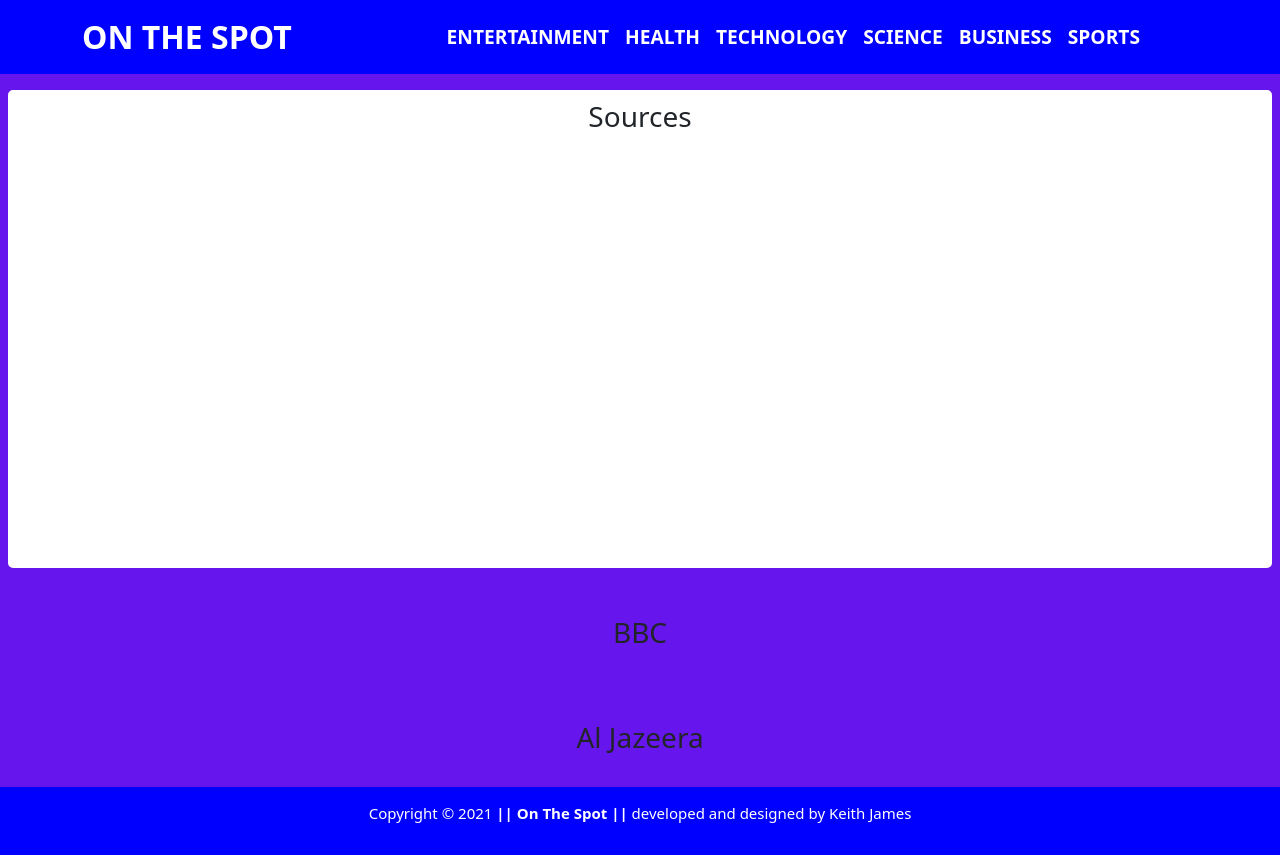
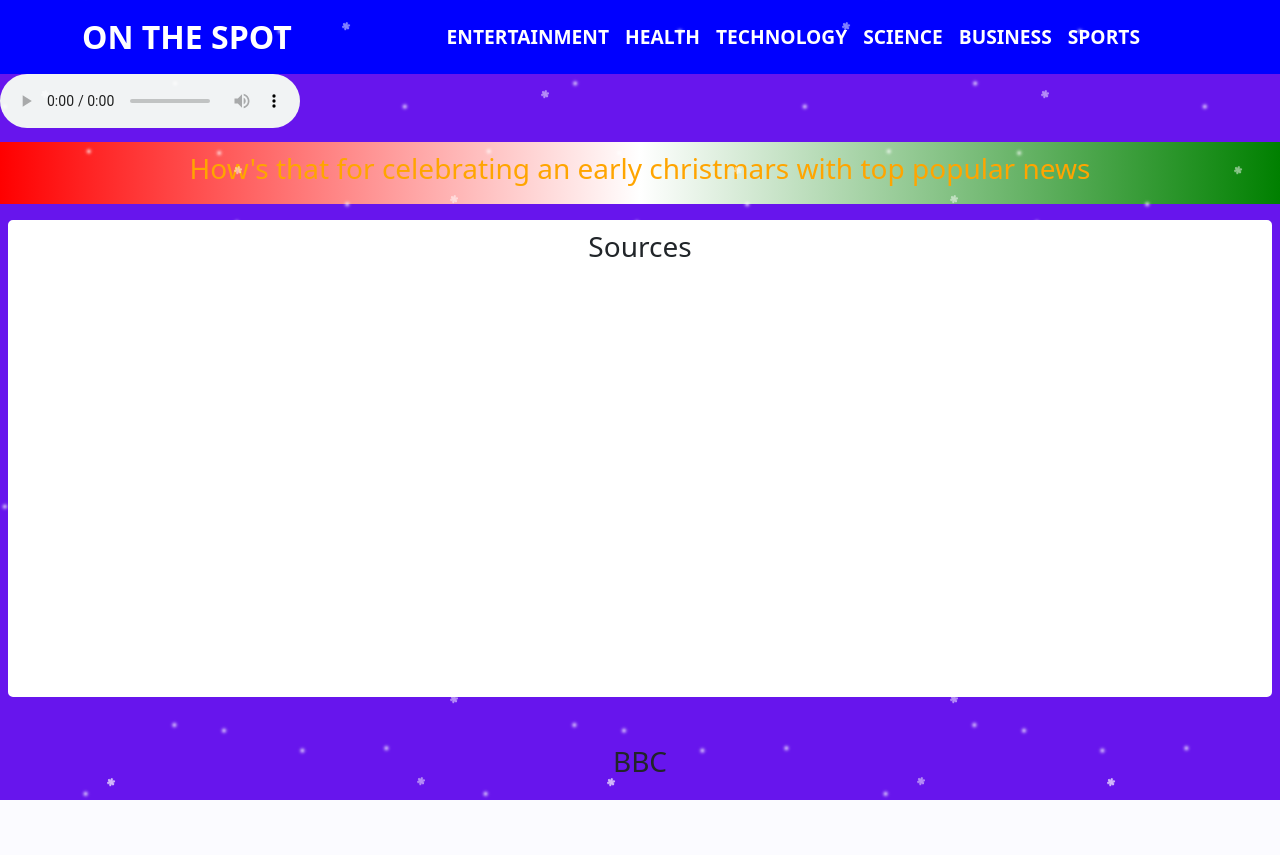
Before and after one commit to freestyletear/on-the-spot, a Flask app: template app/templates/index.html in a window 1280 px wide. After the commit the page ends 800 px from the top, so only its background shows below. Run offline with Flask 2, Linux system fonts and the light colour scheme; the template is opened without the code that fills it, so the values that code supplies are empty; some libraries are stand-ins or nearby versions.

Commit message:
style attempt

```diff
--- a/app/static/css/index.css
+++ b/app/static/css/index.css
@@ -87,6 +87,45 @@ body {
     background: #dc3545;
   }
 }
+/* ===================================================
+            AUDIO
+   =================================================== */
+.audioembade {
+    position: fixed;
+    z-index: 6;
+}
+/* ===================================================
+            PARTICLES
+   =================================================== */
+.i-large,
+.i-medium,
+.i-small {
+	position : fixed;
+	top: 0; right: 0; bottom: 0; left: 0;
+  z-index: 9;
+}
+
+.i-medium {
+	background: url('../IMG/particules_medium.png') repeat 0px 0px;
+	-webkit-animation: dropFlowParticles 12s linear infinite;
+	     -o-animation: dropFlowParticles 12s linear infinite;
+	        animation: dropFlowParticles 12s linear infinite;
+}
+.i-small {
+	background: url('../IMG/particules_small.png') repeat 0px 0px;
+	-webkit-animation: dropFlowParticles 27s linear infinite;
+	     -o-animation: dropFlowParticles 27s linear infinite;
+	        animation: dropFlowParticles 27s linear infinite;
+}
+
+@-webkit-keyframes dropFlowParticles {
+	from { background-position: 0 0; }
+	to { background-position: 0 413px; }
+}
+@keyframes dropFlowParticles {
+	from { background-position: 0 0; }
+	to { background-position: 0 413px; }
+}
 
 /* ===================================================
             404 CAROUSEL
@@ -136,6 +175,13 @@ body {
 /* ==============================================
                   HOME PAGE
    =========================================== */
+.party {
+  font-size: 25px;
+  font-weight: bold;
+  padding: 10px;
+  color: orange;
+  background: linear-gradient(to right, red, #fff, green);
+}
  .card-image {
   background-position: center;
   background-repeat: no-repeat;
--- a/app/templates/base.html
+++ b/app/templates/base.html
@@ -29,12 +29,23 @@
 </head>
 
 <body class="color-change-5x">
+
     <!--==============================================
                 NAVIGATION BAR BLOCK
     ================================================-->
     {% block navbar %}
     {% include "navbar.html" %}
     {% endblock %}
+    <div class="illustration">
+        <div class="i-large"></div>
+        <div class="i-medium"></div>
+        <div class="i-small"></div>
+    </div>
+    <header>
+        <div class="audioembed">
+            <audio controls="true" autoplay="true" src="{{url_for('static',filename='MP3/audio.mp3')}}"  onloadeddata="setLowVolume()" id="audio1">
+        </div>
+    </header>
 
     <!--==============================================
                 MAIN CONTENT BLOCK
--- a/app/templates/index.html
+++ b/app/templates/index.html
@@ -7,7 +7,10 @@
                 HOME PAGE
 ================================================= -->
 <div class="homepage mt-2">
-    <div class="m-2 text-center row">
+    <div class="party text-center">
+        <h3>How's that for celebrating an early christmars with top popular news</h3>
+    </div>
+        <div class="m-2 text-center row">
         {% for bbc in bbc_home_picture %}
             <div class="col-md-4">
                 <div class="card-image p-4 mb-3" style="background-image: url({{bbc.urlToImage}});">
```
Also changed, not shown: app/static/IMG/particules_medium.png (added), app/static/IMG/particules_small.png (added), 1 other file.
